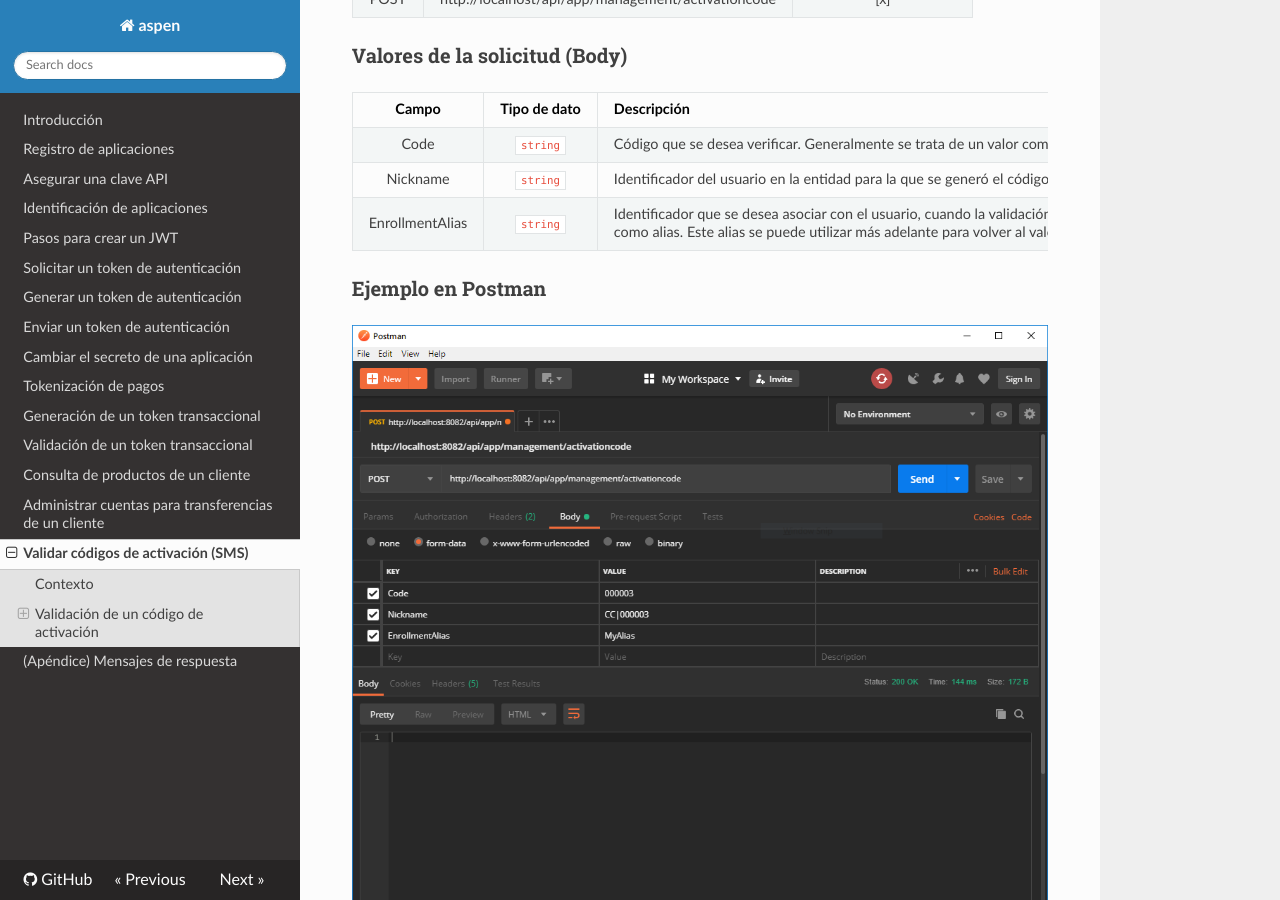
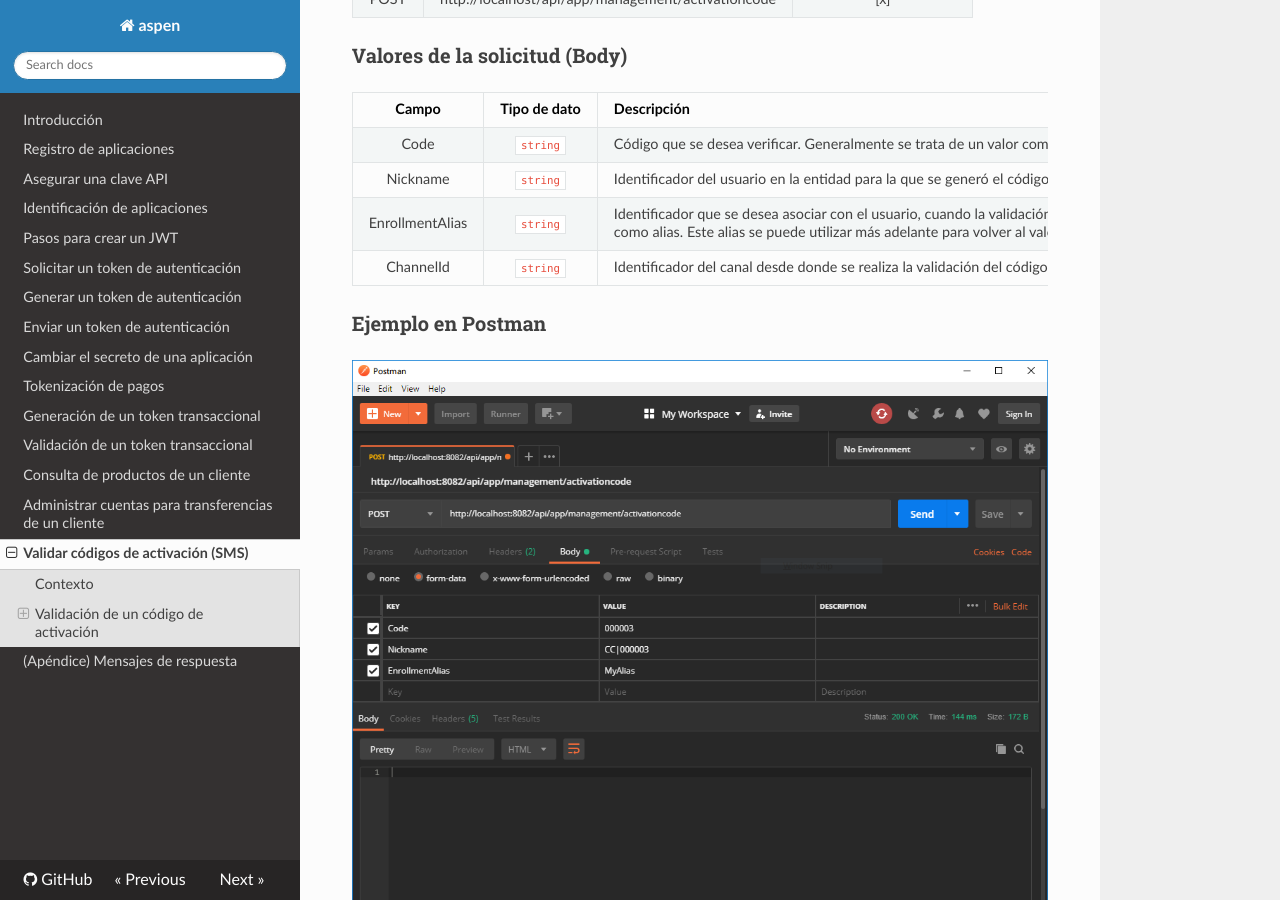
Before and after one commit to menchi2000/Aspen, an MkDocs documentation site: the page built from docs/Management-ActivationCodes.md, in a window 1280 px wide and 900 px high, scrolled down 710 px. Built offline with MkDocs 1.6.1, drawn with Linux system fonts in a browser that asks for light colours; nearby versions of some CDN libraries; old or Windows-style settings are respelled for this version of MkDocs.

Commit message:
Update Management-ActivationCodes.md
Se agregó la información del campo opcional (ChannelId)

```diff
--- a/docs/Management-ActivationCodes.md
+++ b/docs/Management-ActivationCodes.md
@@ -20,10 +20,10 @@ Permite validar si el código de activación proporcionado por un usuario, corre
 
 |      Campo      | Tipo de dato | Descripción                                                  | Requerido |
 | :-------------: | :----------: | ------------------------------------------------------------ | :-------: |
-|      Code       |    `string`    | Código que se desea verificar. Generalmente se trata de un valor compuesto por entre cuatro y seis dígitos. La longitud puede variar entre países y entre entidades. Ejemplo: 000000 |    [X]    |
-|    Nickname     |    `string`    | Identificador del usuario en la entidad para la que se generó el código de activación. En Colombia, generalmente corresponde a la unión del tipo de documento con el número de documento del usuario en cuestión. Puede variar entre países y entre entidades. Ejemplo: CC-123456789 |    [X]    |
+|      Code       |    `string`    | Código que se desea verificar. Generalmente se trata de un valor compuesto por entre cuatro y seis dígitos. La longitud puede variar entre países y entre entidades. Ejemplo: 000000 |    [ X ]    |
+|    Nickname     |    `string`    | Identificador del usuario en la entidad para la que se generó el código de activación. En Colombia, generalmente corresponde a la unión del tipo de documento con el número de documento del usuario en cuestión. Puede variar entre países y entre entidades. Ejemplo: CC-123456789 |    [ X ]    |
 | EnrollmentAlias |    `string`    | Identificador que se desea asociar con el usuario, cuando la validación del código de autenticación es exitosa. Permite establecer un `alias` para el usuario en la entidad. Si no se proporciona un valor, se utiliza el valor de `nickname` como alias. Este alias se puede utilizar más adelante para volver al valor del `nickname` en caso de ser necesario. Ejemplo: MyUser123 |    [ ]    |
-
+|ChannelId| `string` |Identificador del canal desde donde se realiza la validación del código de activación. Este valor es opcional y será proporcionado por Processa de ser necesario.|[ ]|
 
 
 ### Ejemplo en Postman
```
